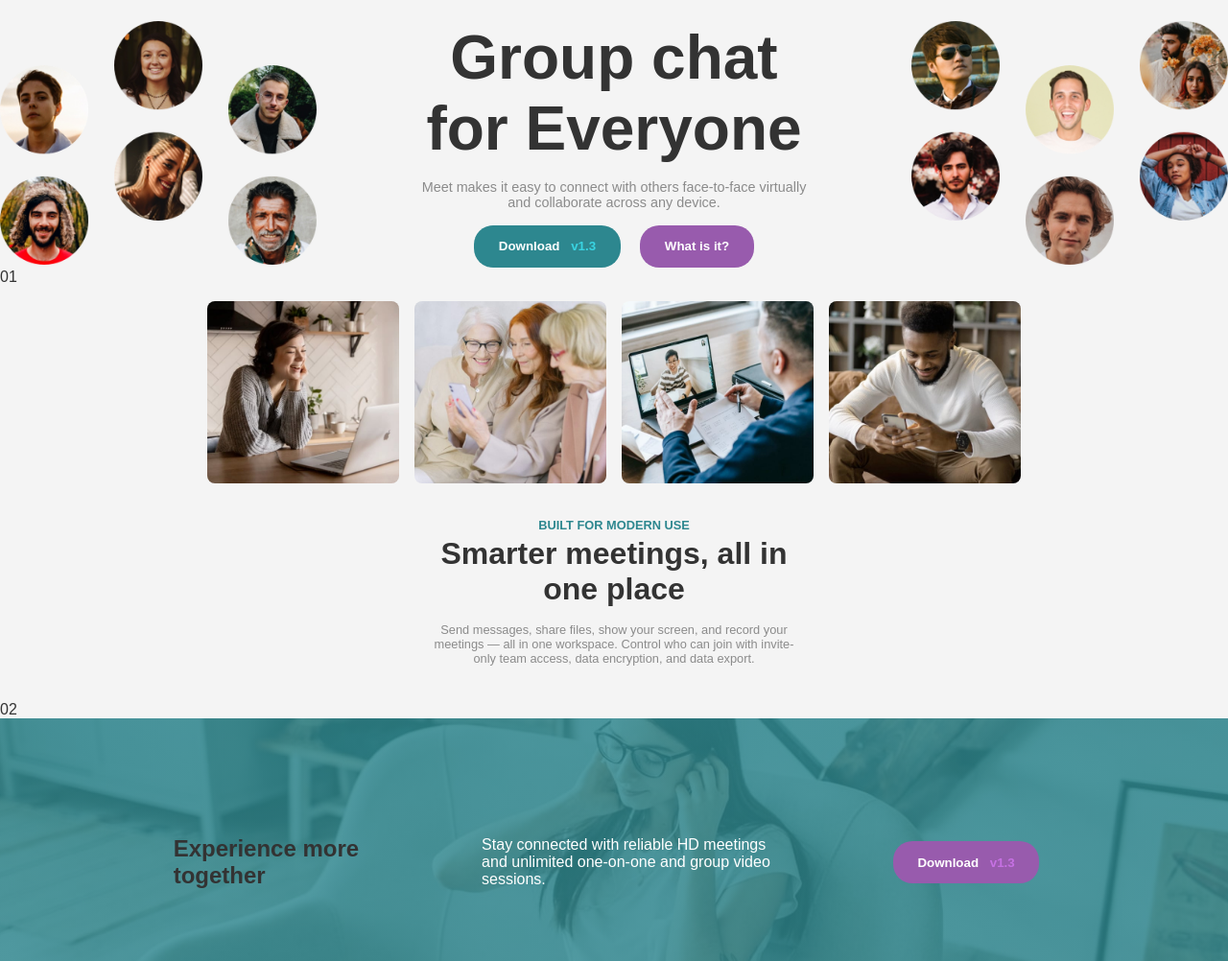
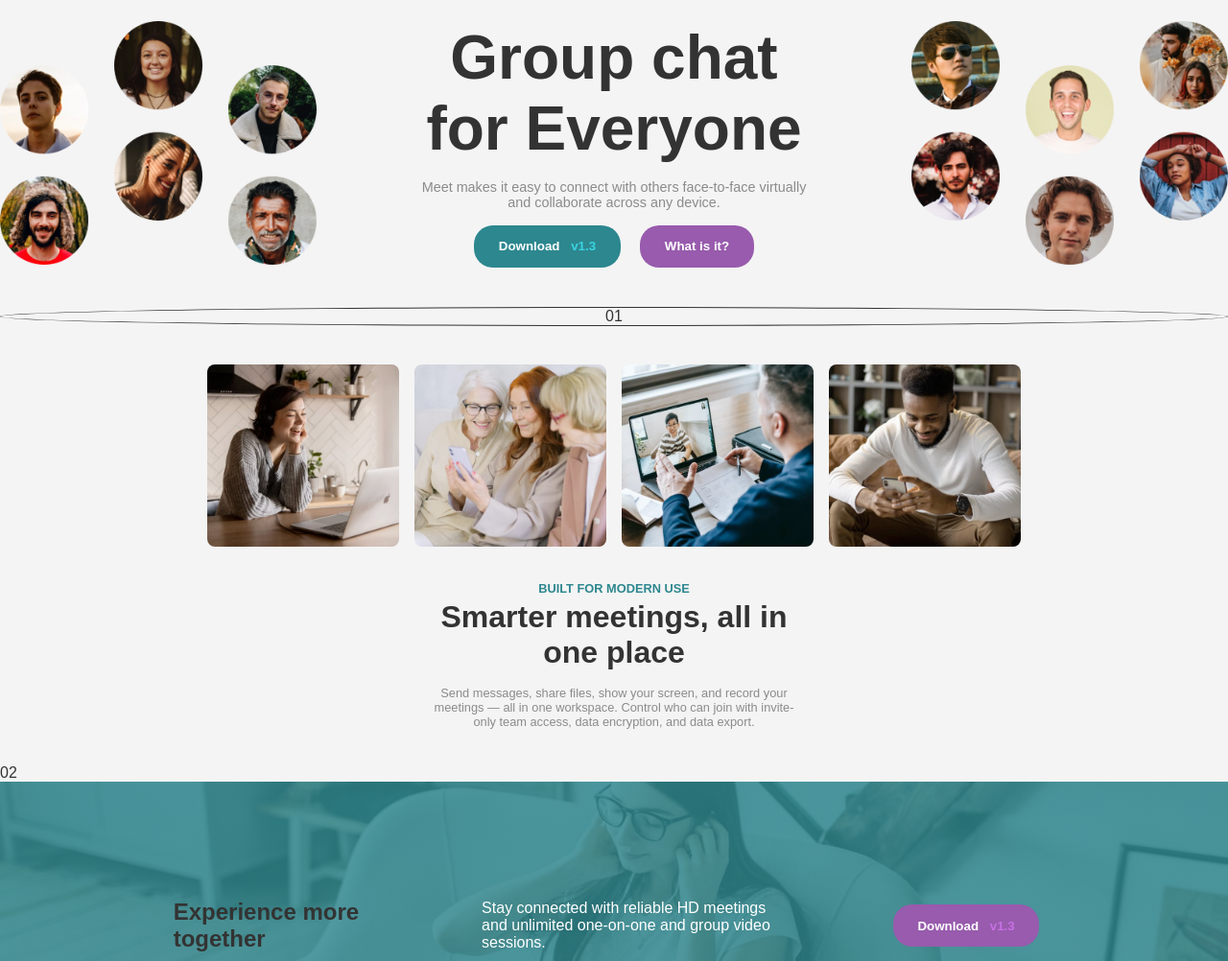
Before and after one commit to fatihaosman/frontmentor-html-css, a plain HTML site: page docs/meet-landing-page/meet-landing-page/starter-code/index.html in a window 1280 px wide. Shown: the part 98-1100 px from the top of the page at 96% size. Drawn offline with Linux system fonts and the light colour scheme.

Commit message:
finish on desktope meeting page

```diff
--- a/docs/meet-landing-page/meet-landing-page/starter-code/index.html
+++ b/docs/meet-landing-page/meet-landing-page/starter-code/index.html
@@ -30,7 +30,7 @@
       </div>
     </div>
   </section>
-  <section>
+  <section class="section2">
      01
   </section>
   <section class="section3">
@@ -47,7 +47,7 @@
     <p>  Send messages, share files, show your screen, and record your meetings — all in one
     workspace. Control who can join with invite-only team access, data encryption, and data export.</p>
   </section>
-  <section>02</section>
+  <section class="section5">02</section>
   <section class="section6">
     <h1>Experience more <br> together</h1>
 <p class="section6-p">  Stay connected with reliable HD meetings  <br> and unlimited one-on-one and group video  <br>sessions.</p>
--- a/docs/meet-landing-page/meet-landing-page/starter-code/style.css
+++ b/docs/meet-landing-page/meet-landing-page/starter-code/style.css
@@ -157,3 +157,11 @@ div img{
 .downloadBtn.adjust span{
 color: rgb(198, 113, 227);
 }
+
+
+.section2{
+  margin: 40px 0;
+  text-align: center;
+  border: #333 solid 1px;
+  border-radius: 100%;
+}
```
